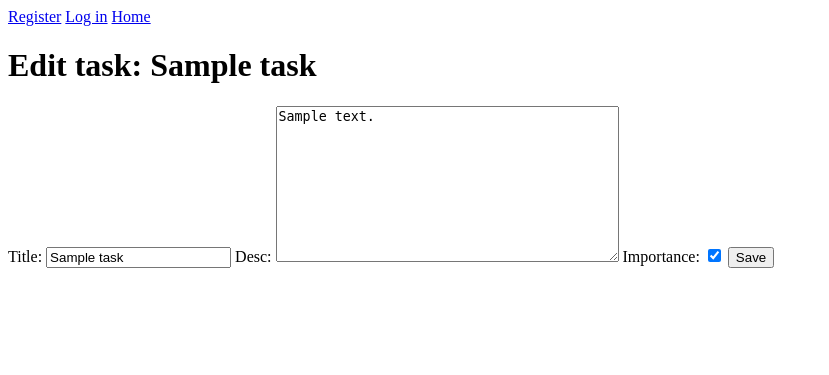
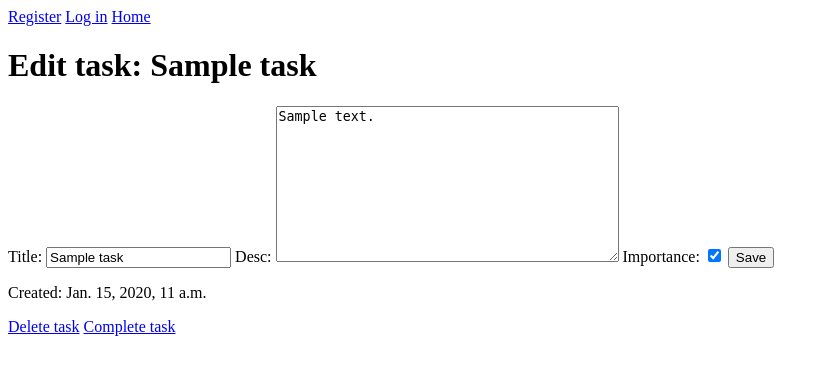
Before and after one commit to piotrPeplinski/SDAtaskManager, a Django app: page /tasks/1/ in a window 1280 px wide. Shown: the top 375 px of the page, without its empty margins (0-829 px from the left). Run offline with Django 4.2, Linux system fonts and the light colour scheme; tables that the repository leaves empty hold one stand-in row (values such as "Sample post").

Commit message:
added complete and delete functionality

```diff
--- a/taskManagerProject/taskManager/settings.py
+++ b/taskManagerProject/taskManager/settings.py
@@ -111,7 +111,7 @@ AUTH_PASSWORD_VALIDATORS = [
 
 LANGUAGE_CODE = 'en-us'
 
-TIME_ZONE = 'UTC'
+TIME_ZONE = 'Europe/Warsaw'
 
 USE_I18N = True
 
--- a/taskManagerProject/tasks/templates/detail.html
+++ b/taskManagerProject/tasks/templates/detail.html
@@ -1,10 +1,11 @@
 {% extends 'base.html' %}
 {% block content %}
 
+<!--EDIT-->
 <h1>Edit task: {{task.title}}</h1>
 
 {% if error %}
-    <h3>{{error}}</h3>
+<h3>{{error}}</h3>
 {% endif %}
 
 <form action="{% url 'detail' task.id %}" method="post">
@@ -12,5 +13,11 @@
     {% csrf_token %}
     <button type="submit">Save</button>
 </form>
+<p>Created: {{task.createDate}}</p>
+<!--DELETE-->
+<a href="{% url 'deleteTask' task.id %}">Delete task</a>
+
+<!--COMPLETE-->
+<a href="{% url 'complete' task.id %}">Complete task</a>
 
 {% endblock content %}
--- a/taskManagerProject/tasks/urls.py
+++ b/taskManagerProject/tasks/urls.py
@@ -6,4 +6,6 @@ urlpatterns = [
     path('tasks/', views.tasks, name='tasks'),
     path('create/', views.create, name='create'),
     path('tasks/<int:taskId>/', views.detail, name='detail'),
+    path('tasks/<int:taskId>/delete/', views.deleteTask, name='deleteTask'),
+    path('tasks/<int:taskId>/complete/', views.complete, name='complete'),
 ]
--- a/taskManagerProject/tasks/views.py
+++ b/taskManagerProject/tasks/views.py
@@ -1,6 +1,7 @@
 from django.shortcuts import render, redirect, get_object_or_404
 from .models import Task
 from .forms import TaskForm
+from django.utils import timezone
 # Create your views here.
 
 
@@ -44,3 +45,16 @@ def detail(request, taskId):
             error = 'Something went wrong. Try again.'
             form = TaskForm(instance=task)
             return render(request, 'detail.html', {'task': task, 'form': form, 'error': error})
+
+
+def deleteTask(request, taskId):
+    task = get_object_or_404(Task, id=taskId)
+    task.delete()
+    return redirect('tasks')
+
+
+def complete(request, taskId):
+    task = get_object_or_404(Task, id=taskId)
+    task.completeDate = timezone.now()
+    task.save()
+    return redirect('tasks')
```
